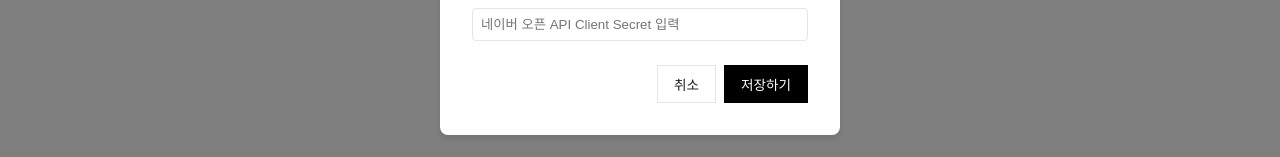
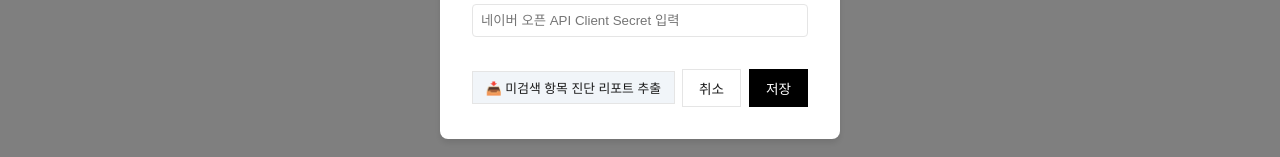
Before and after one commit to Dieod1598741/search, a Next.js app: page / in a window 1280 px wide. Both pictures are taken after a click on the button "⚙️ 설정". Shown: the part 424-581 px from the top of the page. Built offline with nearby package versions, Linux system fonts and the light colour scheme; no server answers; the database is empty.

Commit message:
feat: add diagnostic report export for missing items

```diff
--- a/package.json
+++ b/package.json
@@ -1,6 +1,6 @@
 {
   "name": "search",
-  "version": "0.5.3",
+  "version": "0.5.4",
   "repository": "https://github.com/Dieod1598741/search",
   "private": true,
   "main": "main.js",
--- a/src/app/page.tsx
+++ b/src/app/page.tsx
@@ -164,6 +164,24 @@
     } catch (error) {
       console.error('Failed to fetch settings', error);
     }
+  };
+
+  const downloadDiagnostics = () => {
+    const failedItems = products.filter(p => (p.naverPrice === null || p.naverPrice === undefined) && (p.coupangPrice === null || p.coupangPrice === undefined));
+    if (failedItems.length === 0) {
+      alert("미검색 항목이 없습니다.");
+      return;
+    }
+    const textData = failedItems.map(p => `${p.name} ${p.spec || ''}`).join('\n');
+    const blob = new Blob([textData], { type: 'text/plain' });
+    const url = URL.createObjectURL(blob);
+    const a = document.createElement('a');
+    a.href = url;
+    a.download = `failed_items_diagnostics_${new Date().getTime()}.txt`;
+    document.body.appendChild(a);
+    a.click();
+    document.body.removeChild(a);
+    URL.revokeObjectURL(url);
   };
 
   const saveSettings = async () => {
@@ -937,7 +955,16 @@
               />
             </div>
 
-            <div style={{ display: 'flex', justifyContent: 'flex-end', gap: '0.5rem' }}>
+            <div style={{ display: 'flex', justifyContent: 'space-between', alignItems: 'center', marginTop: '2rem' }}>
+              <button
+                className="btn-secondary"
+                onClick={downloadDiagnostics}
+                style={{ fontSize: '0.8rem', padding: '0.4rem 0.8rem', backgroundColor: '#f1f5f9' }}
+              >
+                📥 미검색 항목 진단 리포트 추출
+              </button>
+
+              <div style={{ display: 'flex', gap: '0.5rem' }}>
                 <button
                   className="btn-secondary"
                   onClick={() => setShowSettings(false)}
@@ -949,8 +976,9 @@
                   onClick={saveSettings}
                   disabled={savingSettings}
                 >
-                {savingSettings ? '저장 중...' : '저장하기'}
+                  {savingSettings ? '저장 중...' : '저장'}
                 </button>
+              </div>
             </div>
           </div>
         </div>
```
Lines whose indentation alone changed are shown as unchanged.
